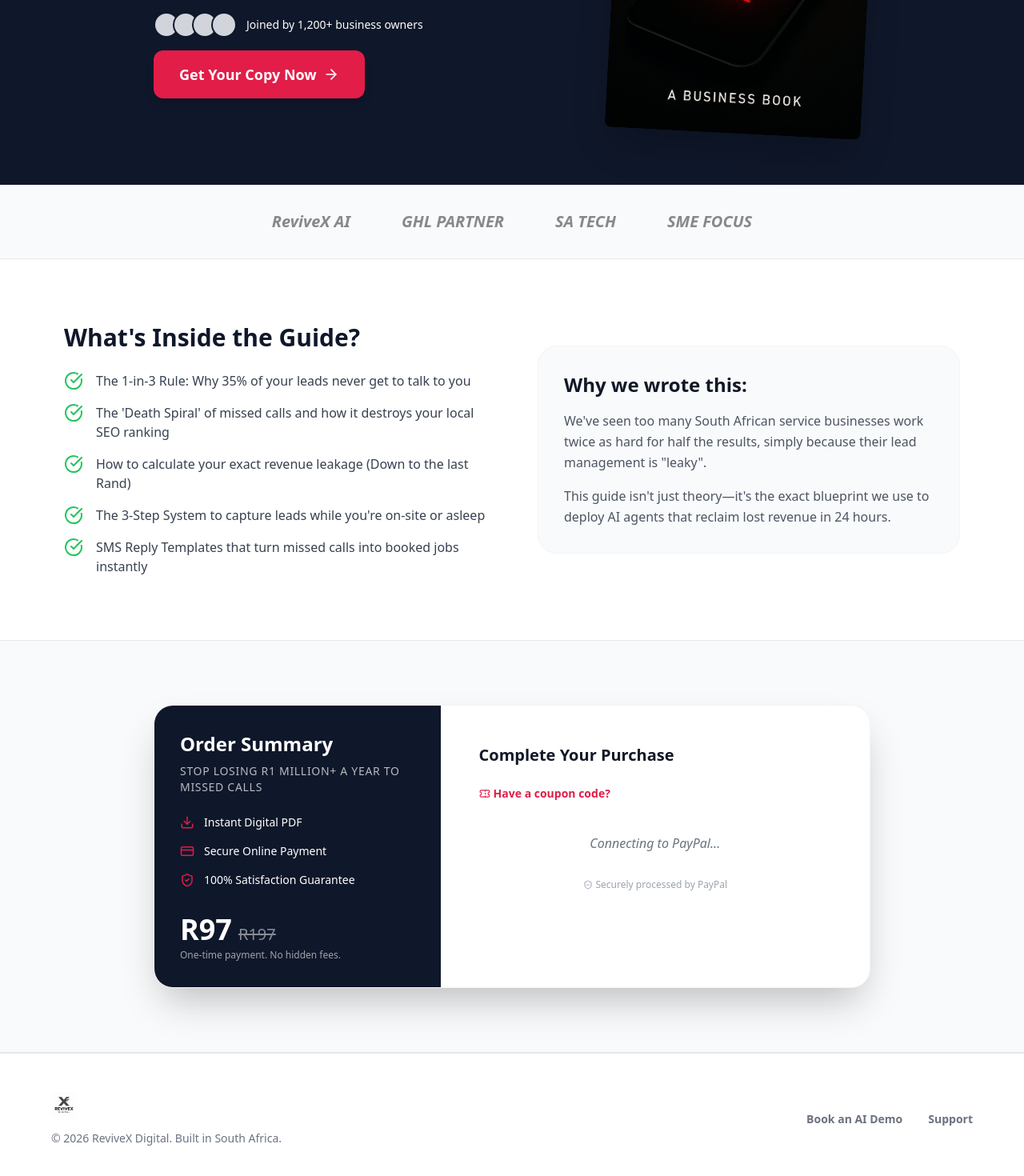
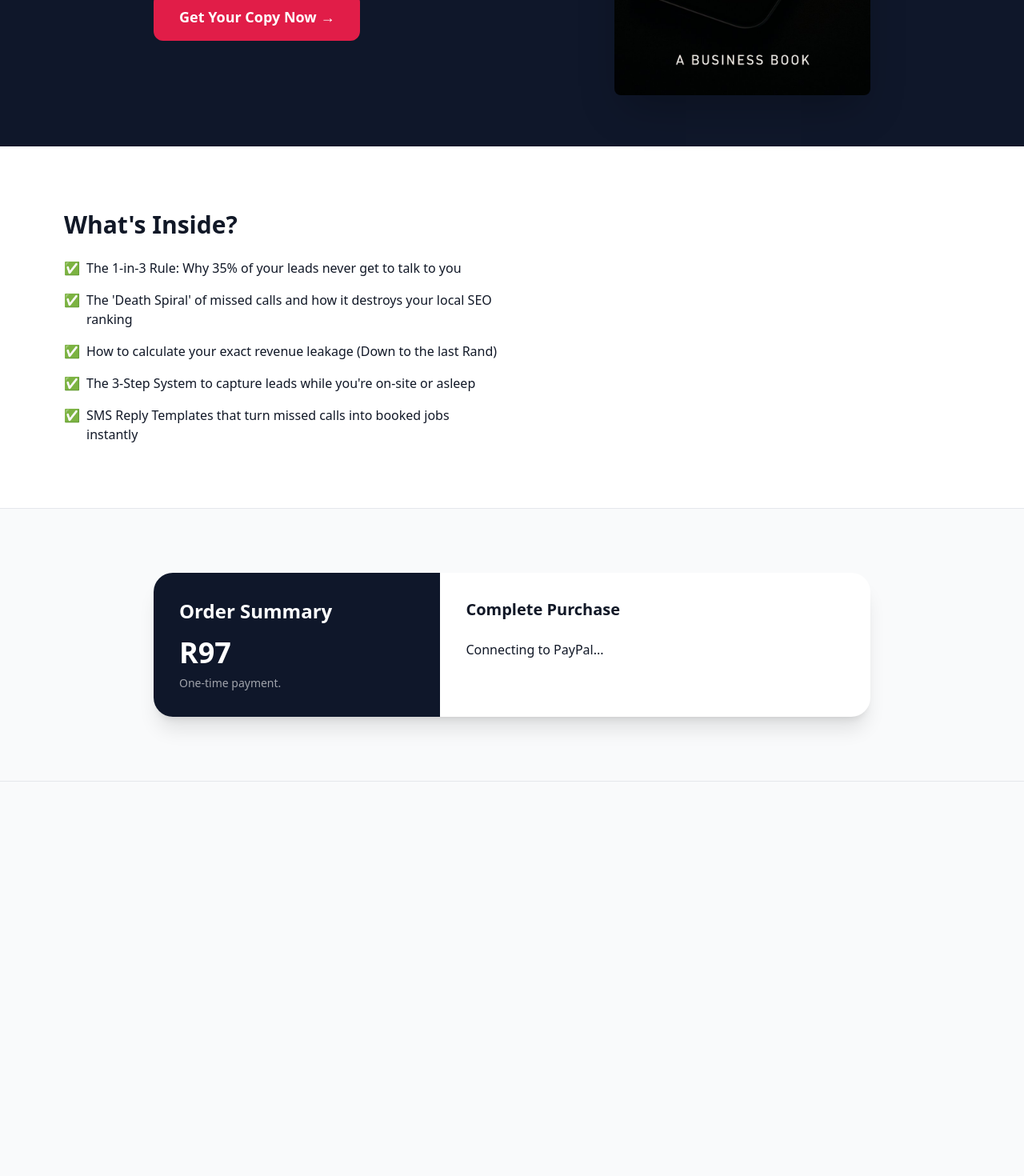
Before and after one commit to chrisparryphoto-debug/eBooks, a React (Vite) app: page / in a window 1280 px wide. Before the commit this address led to /ebook/missed-call. Shown: the part 486-1956 px from the top of the page at 80% size. After the commit the page ends 1463 px from the top, so only its background shows below. Built offline with nearby package versions, Linux system fonts and the light colour scheme.

Commit message:
fix: simplified version to debug white screen

```diff
--- a/src/App.jsx
+++ b/src/App.jsx
@@ -5,21 +5,13 @@ import { trackClick } from './utils/analytics';
 import { EBOOKS } from './data/ebooks';
 
 function App() {
-  console.log("App component rendering. Base URL:", import.meta.env.BASE_URL);
-
+  console.log("App starting...");
   return (
     <Router>
       <Routes>
-        {/* Default route shows the first eBook */}
-        <Route path="/" element={<Navigate to="/ebook/missed-call" replace />} />
-
-        {/* Dynamic eBook routes */}
+        <Route path="/" element={<EBookWrapper />} />
         <Route path="/ebook/:slug" element={<EBookWrapper />} />
-
-        {/* Success page */}
         <Route path="/success" element={<SuccessPage />} />
-
-        {/* Catch-all redirect */}
         <Route path="*" element={<Navigate to="/" replace />} />
       </Routes>
     </Router>
@@ -32,13 +24,13 @@ const EBookWrapper = () => {
   const [couponCode, setCouponCode] = useState('');
   const [discount, setDiscount] = useState(0);
 
-  console.log("EBookWrapper rendering for slug:", slug);
+  const currentSlug = slug || 'missed-call';
+  const ebook = EBOOKS[currentSlug];
 
-  const ebook = EBOOKS[slug || 'missed-call'];
+  console.log("EBookWrapper slug:", currentSlug);
 
   if (!ebook) {
-    console.warn("EBook not found for slug:", slug);
-    return <Navigate to="/" replace />;
+    return <div>EBook not found. <button onClick={() => navigate('/')}>Go Home</button></div>;
   }
 
   // Launch Promo Prices
@@ -50,11 +42,9 @@ const EBookWrapper = () => {
     'ai-bundle': 297
   };
 
-  const isEBook1 = ebook.slug === 'missed-call';
   const originalPriceStr = ebook.price;
   const originalPriceNum = parseInt(originalPriceStr.replace('R', ''));
-  const launchPrice = promoPrices[ebook.slug] || originalPriceNum;
-
+  const launchPrice = promoPrices[currentSlug] || originalPriceNum;
   const currentPrice = Math.max(0, launchPrice - discount);
 
   const handleApplyCoupon = (code) => {
@@ -71,30 +61,25 @@ const EBookWrapper = () => {
   const handlePaymentSuccess = () => {
     trackClick('Payment Success', {
       ebook: ebook.title,
-      slug: ebook.slug,
+      slug: currentSlug,
       price: currentPrice,
       coupon: discount > 0 ? couponCode : 'none'
     });
-    navigate('/success', { state: { ebookSlug: ebook.slug, paidPrice: currentPrice } });
+    navigate('/success', { state: { ebookSlug: currentSlug, paidPrice: currentPrice } });
   };
 
-  try {
   return (
     <LandingPage
       ebook={{
         ...ebook,
         displayPrice: `R${currentPrice}`,
         originalPrice: (currentPrice < originalPriceNum) ? originalPriceStr : null,
-          isPromo: isEBook1
+        isPromo: currentSlug === 'missed-call'
       }}
       onCheckout={handlePaymentSuccess}
       onApplyCoupon={handleApplyCoupon}
     />
   );
-  } catch (error) {
-    console.error("Error rendering LandingPage:", error);
-    return <div className="p-20 text-center"><h1>Something went wrong.</h1><pre>{error.message}</pre></div>;
-  }
 };
 
 const SuccessPage = () => {
@@ -117,10 +102,6 @@ const SuccessPage = () => {
     trackClick('eBook Download', { ebook: ebook.title });
   };
 
-  const baseUrl = import.meta.env.BASE_URL.endsWith('/')
-    ? import.meta.env.BASE_URL
-    : import.meta.env.BASE_URL + '/';
-
   return (
     <div className="min-h-screen bg-gray-50 flex items-center justify-center p-4">
       <div className="max-w-md w-full bg-white rounded-2xl shadow-xl p-8 text-center border-t-8 border-green-500">
@@ -134,14 +115,11 @@ const SuccessPage = () => {
           Thank you for purchasing <strong>{ebook.title}</strong>. Your eBook is ready for download below.
         </p>
         <a
-          href={baseUrl + ebook.pdfPath}
+          href={'/' + ebook.pdfPath}
           download
           onClick={handleDownload}
           className="block w-full bg-revivex-red text-white font-bold py-4 rounded-xl hover:bg-red-700 transition-colors flex items-center justify-center gap-2 mb-4"
         >
-          <svg className="w-5 h-5" fill="none" stroke="currentColor" viewBox="0 0 24 24">
-            <path strokeLinecap="round" strokeLinejoin="round" strokeWidth="2" d="M4 16v1a3 3 0 003 3h10a3 3 0 003-3v-1m-4-4l-4 4m0 0l-4-4m4 4V4"></path>
-          </svg>
           Download eBook (PDF)
         </a>
         <div className="border-t pt-8 mt-8">
@@ -155,21 +133,6 @@ const SuccessPage = () => {
           >
             Get a 14-Day Free Trial of GoHighLevel
           </a>
-          <p className="text-xs text-gray-400 italic">Affiliate Link: Helps support our educational content!</p>
-        </div>
-        <div className="mt-8 pt-8 border-t">
-          <p className="text-sm text-gray-600 mb-4">Interested in more AI strategies?</p>
-          <div className="flex flex-col gap-2">
-            {Object.values(EBOOKS).filter(e => e.slug !== ebookSlug).map(otherEbook => (
-              <button
-                key={otherEbook.slug}
-                onClick={() => navigate(`/ebook/${otherEbook.slug}`)}
-                className="text-revivex-black hover:text-revivex-red text-sm font-medium transition-colors"
-              >
-                Check out: {otherEbook.title} &rarr;
-              </button>
-            ))}
-          </div>
         </div>
         <button
           onClick={() => navigate('/')}
--- a/src/pages/LandingPage.jsx
+++ b/src/pages/LandingPage.jsx
@@ -1,5 +1,4 @@
 import React, { useState, useEffect, useRef } from 'react';
-import { CheckCircle, ArrowRight, Download, CreditCard, ShieldCheck, Ticket } from 'lucide-react';
 
 const LandingPage = ({ ebook, onCheckout, onApplyCoupon }) => {
   const [coupon, setCoupon] = useState('');
@@ -36,253 +35,98 @@ const LandingPage = ({ ebook, onCheckout, onApplyCoupon }) => {
 
   useEffect(() => {
     if (paypalLoaded && window.paypal && paypalRef.current) {
-      // Clear previous buttons
       paypalRef.current.innerHTML = '';
-
       window.paypal.Buttons({
         createOrder: (data, actions) => {
           const zarAmount = parseFloat(ebook.displayPrice.replace('R', ''));
           const usdAmount = (zarAmount / 19).toFixed(2);
-
           return actions.order.create({
-            purchase_units: [
-              {
-                description: ebook.title,
-                amount: {
-                  currency_code: 'USD',
-                  value: usdAmount,
-                },
-                payee: {
-                  email_address: 'chrisparryphoto@gmail.com'
-                }
-              },
-            ],
+            purchase_units: [{
+              description: ebook.title,
+              amount: { currency_code: 'USD', value: usdAmount },
+              payee: { email_address: 'chrisparryphoto@gmail.com' }
+            }],
           });
         },
         onApprove: async (data, actions) => {
-          const order = await actions.order.capture();
-          console.log('PayPal Order Captured:', order);
+          await actions.order.capture();
           onCheckout();
         },
-        onCancel: (data) => {
-          console.log('PayPal Payment Cancelled');
-        },
-        onError: (err) => {
-          console.error('PayPal Error:', err);
-        },
-        style: {
-          layout: 'vertical',
-          color: 'black',
-          shape: 'rect',
-          label: 'buy'
-        }
+        style: { layout: 'vertical', color: 'black', shape: 'rect', label: 'buy' }
       }).render(paypalRef.current);
     }
   }, [paypalLoaded, ebook?.displayPrice]);
 
   if (!ebook) {
-    return <div className="p-20 text-center">Loading eBook data...</div>;
+    return <div style={{padding: '50px', textAlign: 'center'}}>Loading...</div>;
   }
 
   const handleApply = (e) => {
     e.preventDefault();
-    const success = onApplyCoupon(coupon);
-    if (success) {
-      setCouponApplied(true);
-    } else {
-      alert('Invalid coupon code');
-    }
+    if (onApplyCoupon(coupon)) setCouponApplied(true);
+    else alert('Invalid coupon code');
   };
 
   const getAssetPath = (path) => {
     const base = import.meta.env.BASE_URL || "/";
-    if (path.startsWith('http')) return path;
     const cleanBase = base.endsWith('/') ? base.slice(0, -1) : base;
     const cleanPath = path.startsWith('/') ? path : '/' + path;
     return cleanBase + cleanPath;
   };
 
   return (
-    <div className="min-h-screen bg-white">
-      {/* Navigation */}
+    <div className="min-h-screen bg-white font-sans">
       <nav className="bg-white border-b py-4 px-4 sticky top-0 z-50 shadow-sm">
         <div className="max-w-6xl mx-auto flex justify-between items-center">
-          <img src={getAssetPath("assets/revivex_logo.jpg")} alt="ReviveX Digital" className="h-10" />
+          <div className="font-bold text-xl text-revivex-red">ReviveX Digital</div>
           <div className="hidden md:flex gap-6 text-sm font-medium text-gray-600">
-            <a href="#learn" className="hover:text-revivex-red transition-colors">What You'll Learn</a>
-            <a href="#checkout" className="hover:text-revivex-red transition-colors">Get Started</a>
+            <a href="#learn">Learn</a>
+            <a href="#checkout">Buy Now</a>
           </div>
         </div>
       </nav>
 
-      {/* Promo Banner */}
-      {ebook.isPromo && (
-        <div className="bg-revivex-red text-white text-center py-2 text-sm font-bold animate-pulse">
-          LAUNCH PROMO: R97 for the first 50 buyers! (Selling Fast)
-        </div>
-      )}
-
-      {/* Hero Section */}
       <header className="bg-revivex-black text-white py-16 px-4">
         <div className="max-w-4xl mx-auto flex flex-col md:flex-row items-center gap-8">
           <div className="flex-1 text-center md:text-left">
-            <h1 className="text-4xl md:text-6xl font-extrabold mb-4">
-              {ebook.title}
-            </h1>
-            <p className="text-xl mb-8 opacity-90">
-              {ebook.tagline}
-            </p>
-            <div className="flex flex-col gap-4 items-center md:items-start">
-              <div className="flex items-center gap-3">
-                <div className="flex -space-x-2">
-                  {[1,2,3,4].map(i => (
-                    <div key={i} className="w-8 h-8 rounded-full border-2 border-revivex-black bg-gray-300"></div>
-                  ))}
-                </div>
-                <p className="text-sm font-medium">Joined by 1,200+ business owners</p>
-              </div>
-              <a href="#checkout" className="bg-revivex-red text-white px-8 py-4 rounded-xl font-bold text-lg hover:bg-red-700 transition-all transform hover:scale-105 shadow-lg flex items-center gap-2">
-                Get Your Copy Now <ArrowRight size={20} />
-              </a>
-            </div>
+            <h1 className="text-4xl md:text-6xl font-extrabold mb-4">{ebook.title}</h1>
+            <p className="text-xl mb-8 opacity-90">{ebook.tagline}</p>
+            <a href="#checkout" className="bg-revivex-red text-white px-8 py-4 rounded-xl font-bold text-lg inline-block">
+              Get Your Copy Now &rarr;
+            </a>
           </div>
-          <div className="w-64 md:w-80 flex-shrink-0 shadow-2xl rounded-lg overflow-hidden transform md:rotate-3">
+          <div className="w-64 md:w-80 shadow-2xl rounded-lg overflow-hidden">
             <img src={getAssetPath(ebook.coverImage)} alt={ebook.title} className="w-full h-auto" />
           </div>
         </div>
       </header>
 
-      {/* Trust Bar */}
-      <div className="bg-gray-50 py-8 border-b">
-        <div className="max-w-6xl mx-auto px-4 flex flex-wrap justify-center gap-8 md:gap-16 opacity-50 grayscale">
-          <div className="flex items-center gap-2 font-bold text-xl italic">ReviveX AI</div>
-          <div className="flex items-center gap-2 font-bold text-xl italic">GHL PARTNER</div>
-          <div className="flex items-center gap-2 font-bold text-xl italic">SA TECH</div>
-          <div className="flex items-center gap-2 font-bold text-xl italic">SME FOCUS</div>
-        </div>
-      </div>
-
-      {/* Content Section */}
       <main id="learn" className="py-20 px-4 max-w-6xl mx-auto">
-        <div className="grid md:grid-cols-2 gap-16 items-center">
-          <div>
-            <h2 className="text-3xl font-bold mb-6 text-revivex-black">What's Inside the Guide?</h2>
-            <div className="space-y-4">
-              {ebook.learnings && ebook.learnings.map((item, idx) => (
-                <div key={idx} className="flex gap-4">
-                  <CheckCircle className="text-green-500 flex-shrink-0" />
-                  <p className="text-gray-700">{item}</p>
-                </div>
-              ))}
-            </div>
-          </div>
-          <div className="bg-gray-50 p-8 rounded-3xl border border-gray-100">
-            <h3 className="text-2xl font-bold mb-4">Why we wrote this:</h3>
-            <p className="text-gray-600 mb-4 leading-relaxed">
-              We've seen too many South African service businesses work twice as hard for half the results, simply because their lead management is "leaky".
-            </p>
-            <p className="text-gray-600 leading-relaxed">
-              This guide isn't just theory—it's the exact blueprint we use to deploy AI agents that reclaim lost revenue in 24 hours.
-            </p>
-          </div>
+        <h2 className="text-3xl font-bold mb-6">What's Inside?</h2>
+        <div className="grid md:grid-cols-2 gap-8">
+          <ul className="space-y-4">
+            {ebook.learnings && ebook.learnings.map((item, i) => (
+              <li key={i} className="flex gap-2">✅ <span>{item}</span></li>
+            ))}
+          </ul>
         </div>
       </main>
 
-      {/* Checkout Section */}
       <section id="checkout" className="py-20 px-4 bg-gray-50 border-y">
-        <div className="max-w-4xl mx-auto">
-          <div className="bg-white rounded-3xl shadow-2xl overflow-hidden grid md:grid-cols-5 border border-gray-100">
-            <div className="md:col-span-2 bg-revivex-black p-8 text-white flex flex-col justify-between">
-              <div>
-                <h3 className="text-2xl font-bold mb-2">Order Summary</h3>
-                <p className="opacity-70 text-sm mb-6 font-medium uppercase tracking-wider">{ebook.title}</p>
-
-                <div className="space-y-4 mb-8">
-                  <div className="flex items-center gap-3">
-                    <Download size={18} className="text-revivex-red" />
-                    <span className="text-sm">Instant Digital PDF</span>
-                  </div>
-                  <div className="flex items-center gap-3">
-                    <CreditCard size={18} className="text-revivex-red" />
-                    <span className="text-sm">Secure Online Payment</span>
-                  </div>
-                  <div className="flex items-center gap-3">
-                    <ShieldCheck size={18} className="text-revivex-red" />
-                    <span className="text-sm">100% Satisfaction Guarantee</span>
-                  </div>
-                </div>
-              </div>
-
-              <div>
-                <div className="flex items-baseline gap-2 mb-1">
-                  <span className="text-4xl font-extrabold">{ebook.displayPrice}</span>
-                  {ebook.originalPrice && (
-                    <span className="text-xl opacity-50 line-through">{ebook.originalPrice}</span>
-                  )}
-                </div>
-                <p className="text-xs opacity-60">One-time payment. No hidden fees.</p>
-              </div>
-            </div>
-
-            <div className="md:col-span-3 p-8 md:p-12">
-              <h4 className="text-xl font-bold mb-6">Complete Your Purchase</h4>
-
-              {!couponApplied ? (
-                <div className="mb-6">
-                  {showCoupon ? (
-                    <form onSubmit={handleApply} className="flex gap-2">
-                      <input
-                        type="text"
-                        value={coupon}
-                        onChange={(e) => setCoupon(e.target.value)}
-                        placeholder="Enter Code"
-                        className="flex-1 px-4 py-2 border rounded-lg focus:ring-2 focus:ring-revivex-red outline-none"
-                      />
-                      <button className="bg-gray-800 text-white px-4 py-2 rounded-lg font-bold">Apply</button>
-                    </form>
-                  ) : (
-                    <button
-                      onClick={() => setShowCoupon(true)}
-                      className="text-revivex-red text-sm font-bold flex items-center gap-1 hover:underline"
-                    >
-                      <Ticket size={14} /> Have a coupon code?
-                    </button>
-                  )}
-                </div>
-              ) : (
-                <div className="mb-6 bg-green-50 text-green-700 p-3 rounded-lg text-sm font-bold flex items-center gap-2">
-                  <CheckCircle size={16} /> Coupon Applied!
-                </div>
-              )}
-
-              <div className="space-y-4">
-                {!paypalLoaded ? (
-                  <div className="p-4 text-center text-gray-500 italic">Connecting to PayPal...</div>
-                ) : (
-                  <div ref={paypalRef} className="min-h-[150px]"></div>
-                )}
-                <p className="text-center text-xs text-gray-400 mt-4 flex items-center justify-center gap-1">
-                  <ShieldCheck size={12} /> Securely processed by PayPal
-                </p>
-              </div>
+        <div className="max-w-4xl mx-auto bg-white rounded-3xl shadow-xl overflow-hidden grid md:grid-cols-5">
+          <div className="md:col-span-2 bg-revivex-black p-8 text-white">
+            <h3 className="text-2xl font-bold mb-4">Order Summary</h3>
+            <p className="text-4xl font-extrabold mb-2">{ebook.displayPrice}</p>
+            <p className="text-sm opacity-60">One-time payment.</p>
+          </div>
+          <div className="md:col-span-3 p-8">
+            <h4 className="text-xl font-bold mb-6">Complete Purchase</h4>
+            <div className="space-y-4">
+              {!paypalLoaded ? <div>Connecting to PayPal...</div> : <div ref={paypalRef}></div>}
             </div>
           </div>
         </div>
       </section>
-
-      {/* Footer */}
-      <footer className="bg-white py-12 px-4 border-t">
-        <div className="max-w-6xl mx-auto flex flex-col md:flex-row justify-between items-center gap-8">
-          <div className="flex flex-col items-center md:items-start">
-            <img src={getAssetPath("assets/revivex_logo.jpg")} alt="ReviveX Digital" className="h-8 mb-4 grayscale" />
-            <p className="text-sm text-gray-500">© 2026 ReviveX Digital. Built in South Africa.</p>
-          </div>
-          <div className="flex gap-8">
-            <a href="https://revivexdigital.com" target="_blank" rel="noopener noreferrer" className="text-sm text-gray-500 hover:text-revivex-red font-bold">Book an AI Demo</a>
-            <a href="mailto:hello@revivexdigital.com" className="text-sm text-gray-500 hover:text-revivex-red font-bold">Support</a>
-          </div>
-        </div>
-      </footer>
     </div>
   );
 };
```
Also changed, not shown: 1 other file (tests, documents, lock files or other folders). Lines whose indentation alone changed are shown as unchanged.
